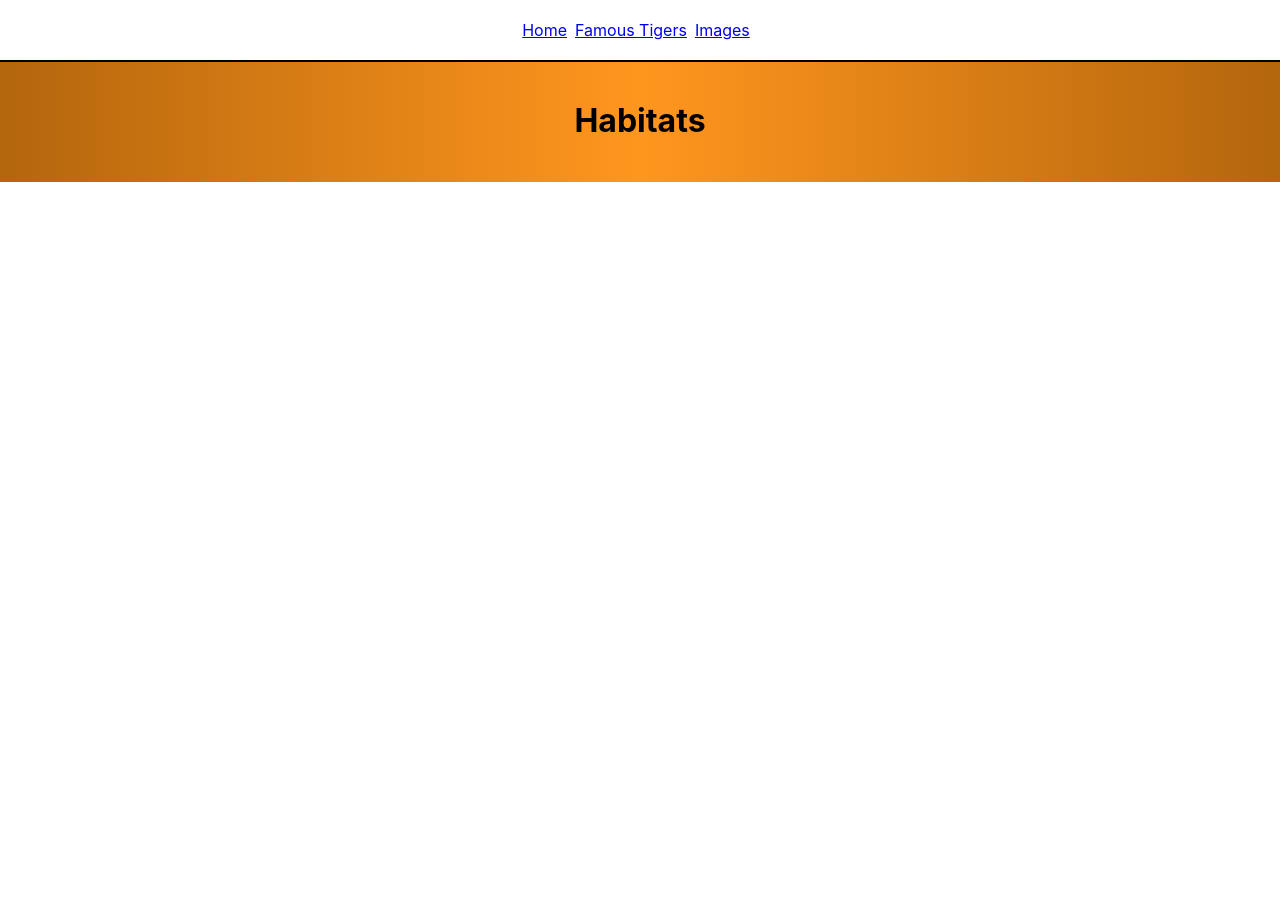
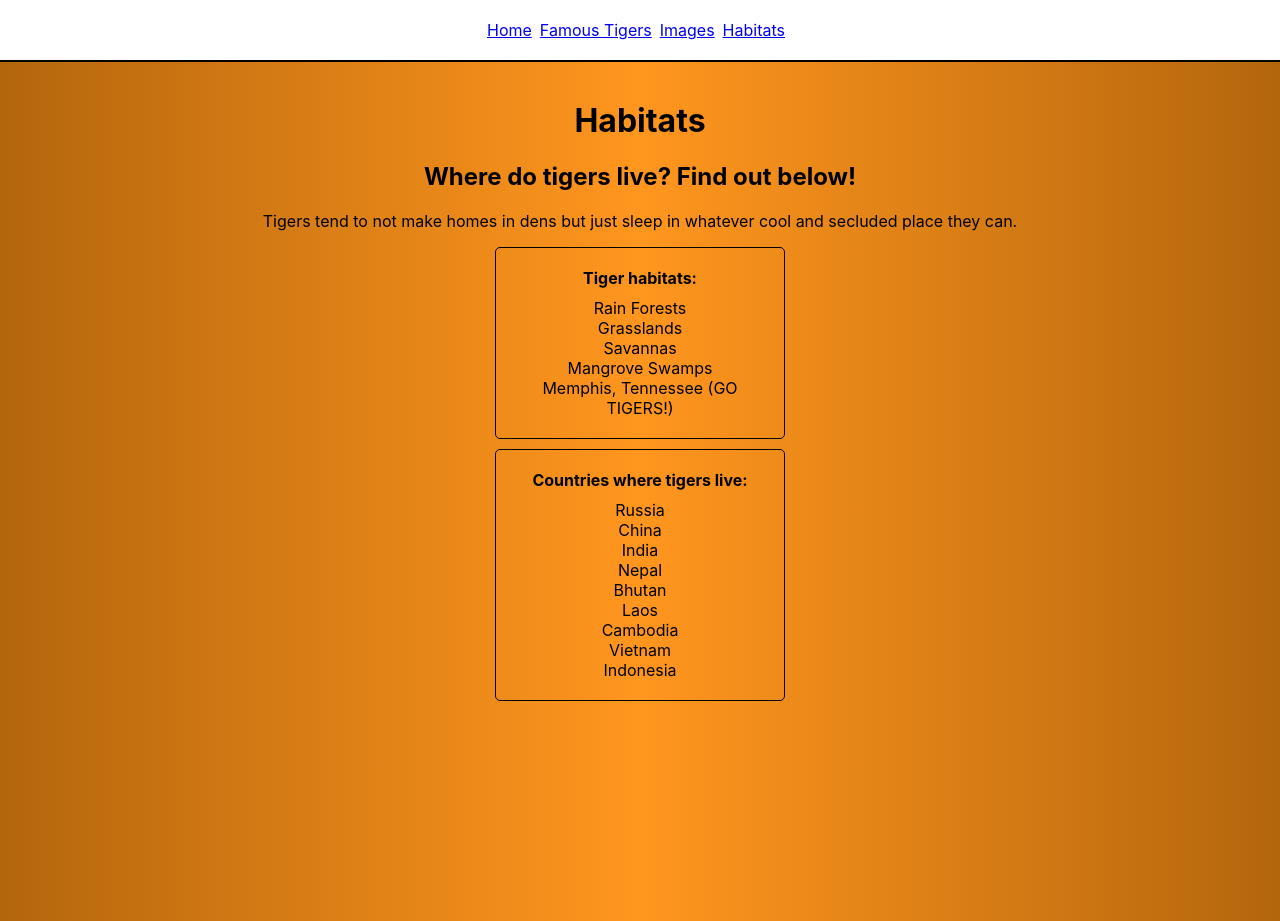
Before and after one commit to kpounds81/scrum-tiger, a React (Create React App) app: page /habitat in a window 1280 px wide. Before the commit the page ends 800 px from the top, so only its background shows below. Built offline with nearby package versions, Linux system fonts and the light colour scheme.

Commit message:
add habitat

```diff
--- a/src/App.css
+++ b/src/App.css
@@ -3,6 +3,10 @@
   margin-top: 60px;
   background: rgb(180,102,13);
   background: linear-gradient(90deg, rgba(180,102,13,1) 0%, rgba(255,150,30,1) 50%, rgba(180,102,13,1) 100%);
+}
+
+ul {
+  padding: 0;
 }
 
 .App-logo {
@@ -25,6 +29,10 @@
 
 .App .content {
   padding: 20px;
+}
+
+.habitats {
+  height: 100vh;
 }
 
 @media (prefers-reduced-motion: no-preference) {
--- a/src/App.tsx
+++ b/src/App.tsx
@@ -21,6 +21,7 @@ function App() {
           <Link to="/classification">Famous Tigers</Link>
           {/* <Link to="/diet">Diet</Link> */}
           <Link to="/images">Images</Link>
+          <Link to="/habitat">Habitats</Link>
           {/* <Link to="/anatomy">Anatomy</Link> */}
           {/* <Link to="/behavior">Behavior</Link> */}
           {/* <Link to="/mating">Mating</Link> */}
--- a/src/Pages/Habitat.tsx
+++ b/src/Pages/Habitat.tsx
@@ -2,8 +2,30 @@ import React from 'react'
 
 export const Habitat = () => {
   return(
-    <div>
+    <div className="habitats">
       <h1>Habitats</h1>
+      <h2>Where do tigers live? Find out below!</h2>
+      <p>Tigers tend to not make homes in dens but just sleep in whatever cool and secluded place they can.</p>
+      <ul style={{border: '1px solid #000', width: '20%', margin: '10px auto', padding: '20px', borderRadius: '5px'}}>
+        <div style={{fontWeight: 'bold', paddingBottom: '10px'}}>Tiger habitats:</div>
+        <li>Rain Forests</li>
+        <li>Grasslands</li>
+        <li>Savannas</li>
+        <li>Mangrove Swamps</li>
+        <li>Memphis, Tennessee (GO TIGERS!)</li>
+      </ul>
+      <ul style={{border: '1px solid #000', width: '20%', margin: '10px auto', padding: '20px', borderRadius: '5px'}}>
+      <div style={{fontWeight: 'bold', paddingBottom: '10px'}}>Countries where tigers live:</div>
+        <li>Russia</li>
+        <li>China</li>
+        <li>India</li>
+        <li>Nepal</li>
+        <li>Bhutan</li>
+        <li>Laos</li>
+        <li>Cambodia</li>
+        <li>Vietnam</li>
+        <li>Indonesia</li>
+      </ul>
     </div>
   )
 }
```
